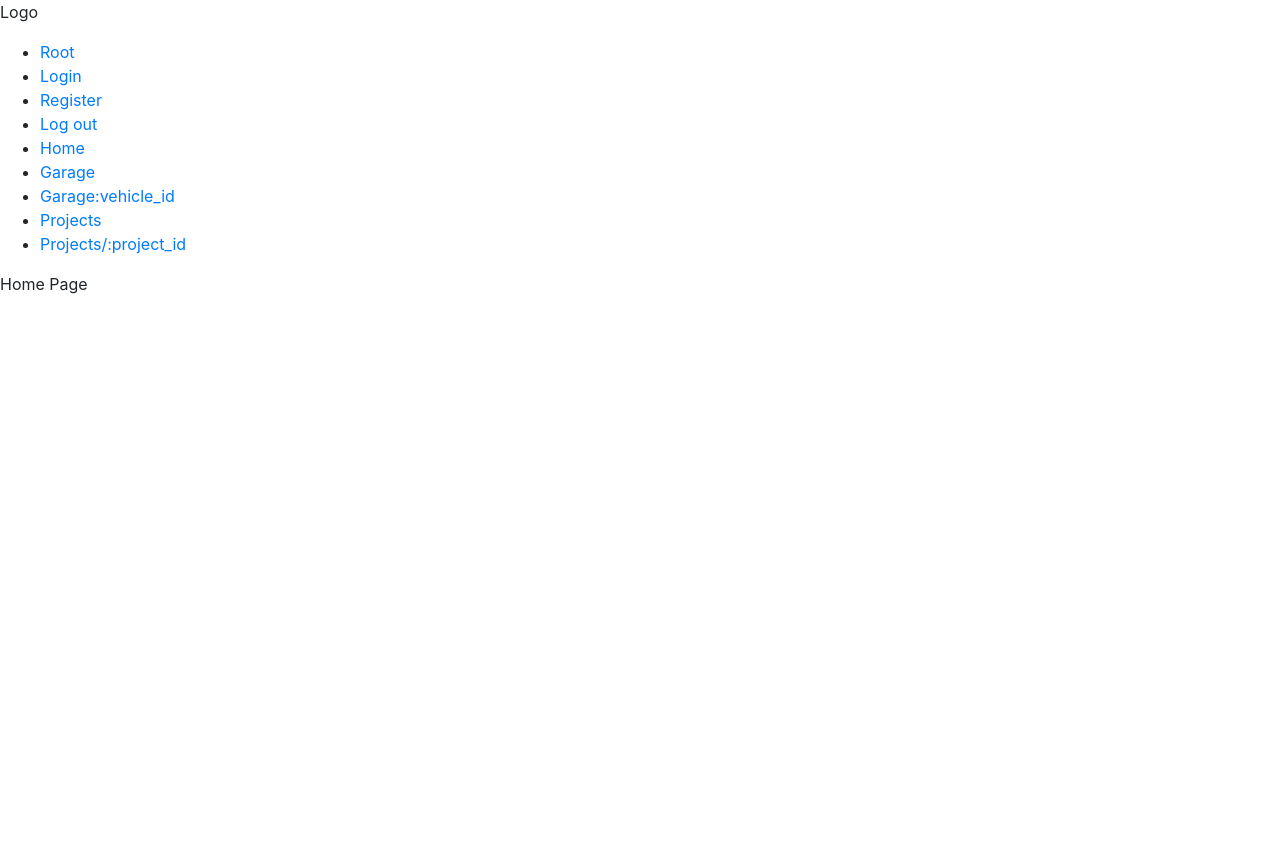
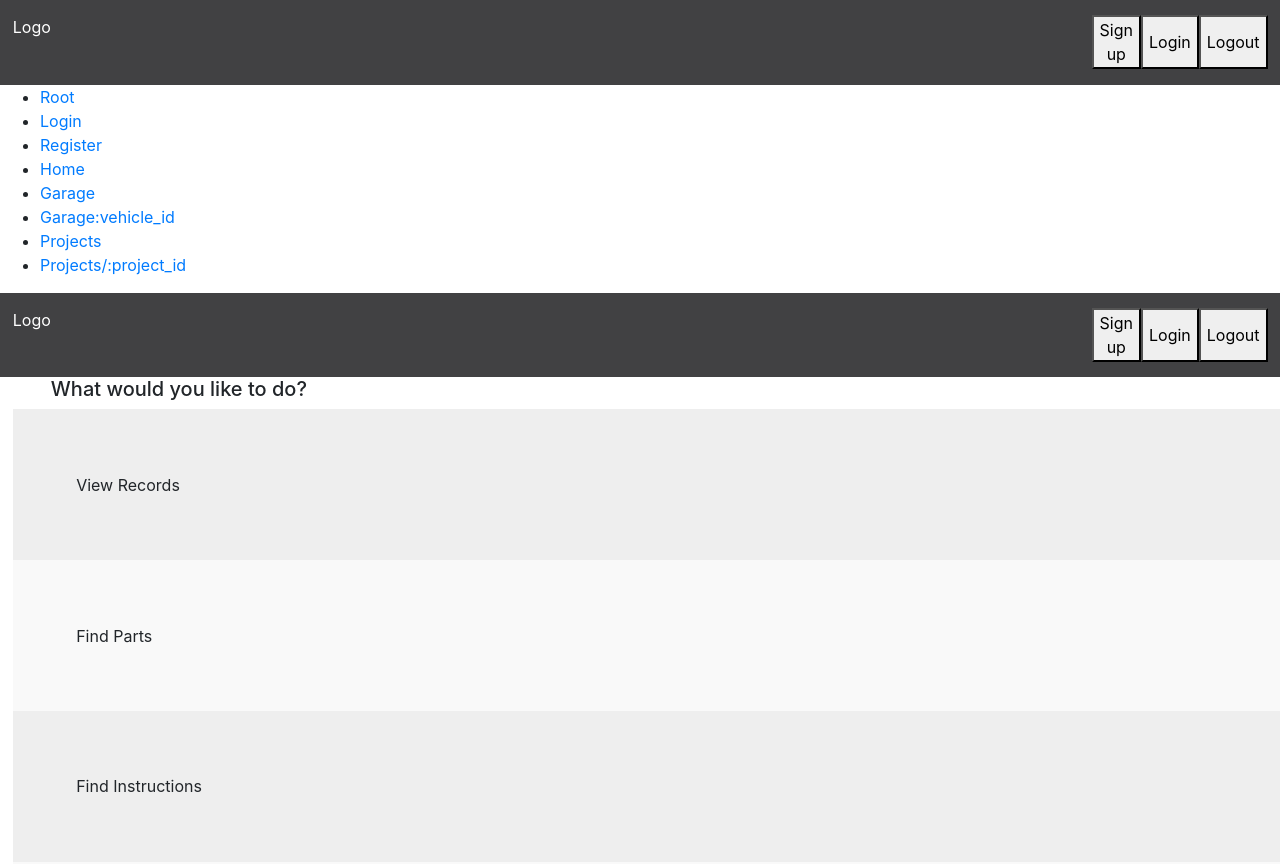
Before and after one commit to Caronise/Unlatch, a React (Create React App) app in the folder frontend/: page /home in a window 1280 px wide. Shown: the top 864 px of the page. Before the commit the page ends 800 px from the top, so only its background shows below. Built offline with nearby package versions, Linux system fonts and the light colour scheme.

Commit message:
Created additional components and arranged react_router so it can use the components

```diff
--- a/frontend/src/App.js
+++ b/frontend/src/App.js
@@ -7,17 +7,21 @@ import {
   useParams
 } from "react-router-dom";
 import './App.css';
-import Header from './components/header';
-import Garage from './components/header';
-import Dashboard from './components/dashboard'
-import Footer from './components/footer'
+import Dashboard from './components/Dashboard';
+import Footer from './components/Footer';
+import Garage from './components/Garage';
+import Header from './components/Header';
+import Home from './components/Home';
+import Login from './components/Login';
+import Project from './components/Project';
+import Register from './components/Register';
 
 export default function App() {
   return (
     <Router>
       <div>
         <nav>
-          <p>Logo</p>
+          <Header />
           <ul>
             <li>
               <Link to="/">Root</Link>
@@ -27,9 +31,6 @@ export default function App() {
             </li>
             <li>
               <Link to="/register">Register</Link>
-            </li>
-            <li>
-              <Link to="/logout">Log out</Link>
             </li>
             <li>
               <Link to="/home">Home</Link>
@@ -53,22 +54,19 @@ export default function App() {
 
           <Switch>
             <Route exact path='/'>
-              <p>WAZZZA</p>
+              <Dashboard />
             </Route>
             <Route path="/login">
-              <p>Login Page</p>
+              <Login />
             </Route>
             <Route path="/register">
-              <p>Register Page</p>
-            </Route>
-            <Route path="/logout">
-              <p>Logout Page</p>
+              <Register />
             </Route>
             <Route path="/home">
-              <p>Home Page</p>
+              <Home />
             </Route>
             <Route exact path="/garage">
-              <p>Garage Page</p>
+              <Garage />
             </Route>
 
 
@@ -78,15 +76,17 @@ export default function App() {
 
 
             <Route exact path="/projects">
-              <p>Projects Page</p>
+              <Project />
             </Route>
             <Route path="/projects/:project_id" children>
-              <p>Projects/:project_id Page</p>
+              <Project />
             </Route>
 
           </Switch>
 
         </main>
+
+        <Footer />
 
       </div>
     </Router>
--- /dev/null
+++ b/frontend/src/components/Home.js
@@ -0,0 +1,16 @@
+import React from 'react'
+
+
+function Home () {
+  return( <div className='top-bar'>
+           <span>Logo</span>
+           <div className='sign-in'>
+             <button>Sign up</button>
+             <button>Login</button>
+             <button>Logout</button>
+           </div>
+         </div>
+         );
+}
+
+export default Home;
--- /dev/null
+++ b/frontend/src/components/Login.js
@@ -0,0 +1,16 @@
+import React from 'react'
+
+
+function LoginPage () {
+  return( <div className='top-bar'>
+           <span>Logo</span>
+           <div className='sign-in'>
+             <button>Sign up</button>
+             <button>Login</button>
+             <button>Logout</button>
+           </div>
+         </div>
+         );
+}
+
+export default LoginPage;
--- /dev/null
+++ b/frontend/src/components/Project.js
@@ -0,0 +1,16 @@
+import React from 'react'
+
+
+function Project () {
+  return( <div className='top-bar'>
+           <span>Logo</span>
+           <div className='sign-in'>
+             <button>Sign up</button>
+             <button>Login</button>
+             <button>Logout</button>
+           </div>
+         </div>
+         );
+}
+
+export default Project;
--- /dev/null
+++ b/frontend/src/components/Register.js
@@ -0,0 +1,16 @@
+import React from 'react'
+
+
+function RegisterPage () {
+  return( <div className='top-bar'>
+           <span>Logo</span>
+           <div className='sign-in'>
+             <button>Sign up</button>
+             <button>Login</button>
+             <button>Logout</button>
+           </div>
+         </div>
+         );
+}
+
+export default RegisterPage;
```
Also changed, not shown: frontend/src/components/Dashboard.js (renamed from frontend/src/components/dashboard.js), frontend/src/components/Footer.js (renamed from frontend/src/components/footer.js), frontend/src/components/Garage.js (renamed from frontend/src/components/garage.js), frontend/src/components/Header.js (renamed from frontend/src/components/header.js).
